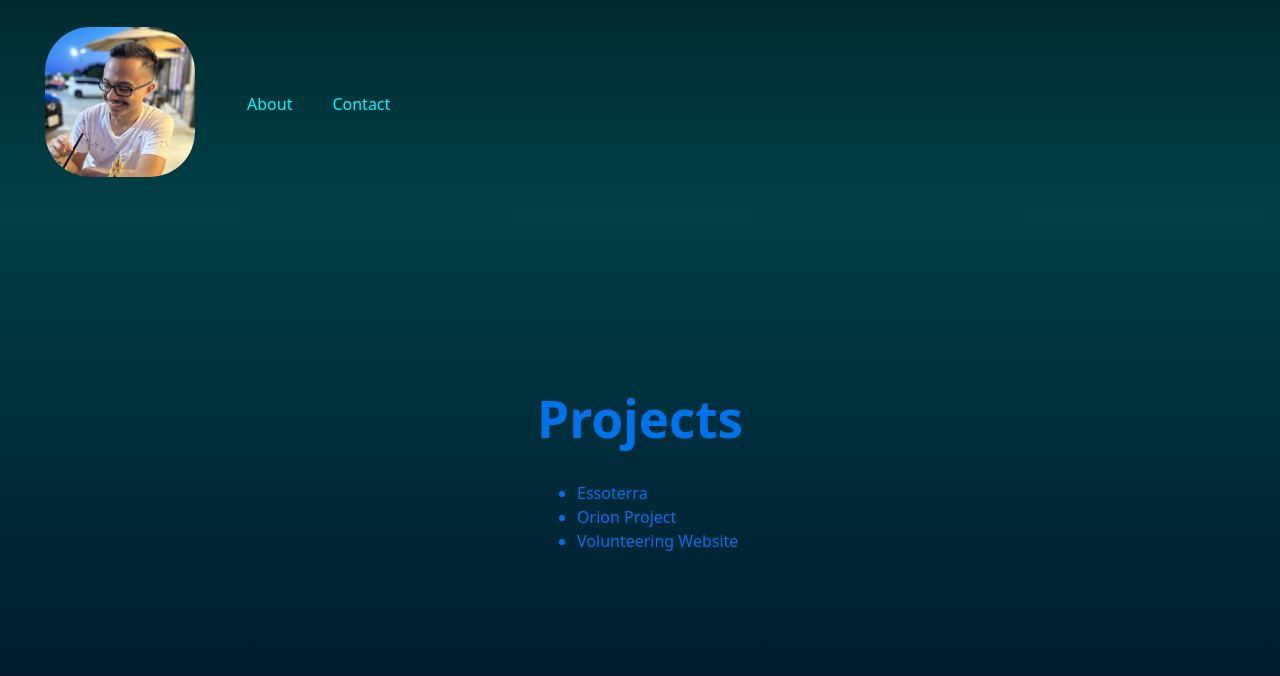
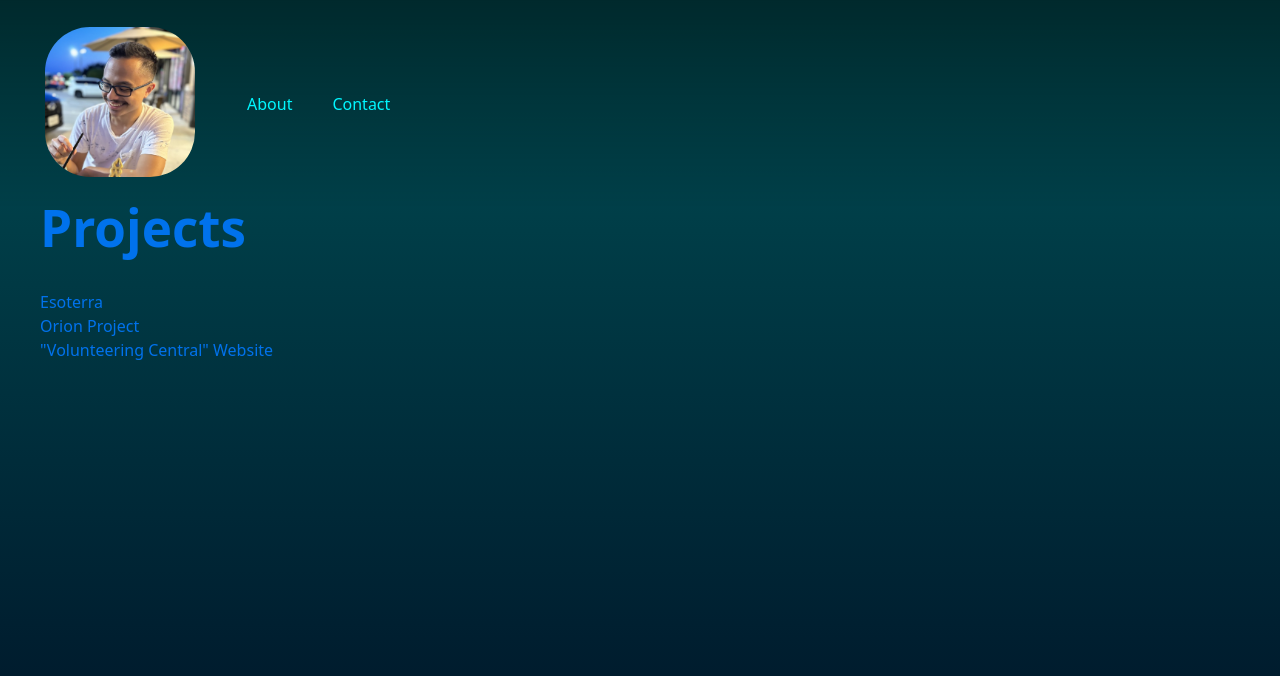
Before and after one commit to LtUdon/AG_Web, a React (Vite) app: page /projects in a window 1280 px wide. Shown: the top 676 px of the page. Built offline with nearby package versions, Linux system fonts and the light colour scheme.

Commit message:
Projects: Content justification fixed.

```diff
--- a/src/About.css
+++ b/src/About.css
@@ -2,7 +2,7 @@
   max-width: 1280px;
   margin: 0 auto;
   padding: 2rem;
-  text-align: center;
+  text-align: left;
 }
 
 /* Token details */
@@ -31,12 +31,6 @@
   padding: 5px;
 }
 
-.profile-pic {
-  border-radius: 30%;
-  width: 150px;
-  height: 150px;
-}
-
 .about-container {
   text-align: left;
 }
--- a/src/Projects.css
+++ b/src/Projects.css
@@ -2,39 +2,7 @@
   max-width: 1280px;
   margin: 0 auto;
   padding: 2rem;
-  text-align: center;
-}
-
-/* Token details */
-.token-container{
-  display: flex;
-  justify-content:left;
-  gap: 10px;
-  padding: 10px;
-}
-
-.token{
-  width: 175px;
-  height: 100px;
-  border-color: #b1fcff;
-  border-width: 10px;
-  background-color: #0f355e;
-  border-radius: 25px;
-  display: flex;
-  justify-content: center;
-  align-items: center;
-}
-
-.token > i{
-  color: #00f7ff;
-  font-size: 75px;
-  padding: 5px;
-}
-
-.profile-pic {
-  border-radius: 30%;
-  width: 150px;
-  height: 150px;
+  text-align: left;
 }
 
 .projects-container {
--- a/src/Projects.jsx
+++ b/src/Projects.jsx
@@ -29,17 +29,17 @@ return (
 	<div>
 		<div className='projects-container'>
 			<h1>Projects</h1>
-			<ul className='project-list'>
-				<li className='project-token'>
-					Essoterra
-				</li>
-				<li className='project-token'>
-					Orion Project
-				</li>
-				<li className='project-token'>
-					Volunteering Website
-				</li>
-			</ul>
+			<div className='project-list'>
+				<div className='project-item'>
+				Esoterra
+				</div>
+				<div className='project-item'>
+				Orion Project
+				</div>
+				<div className='project-item'>
+				"Volunteering Central" Website
+				</div>
+			</div>
 		</div>
 	</div>
 	</>
--- a/src/index.css
+++ b/src/index.css
@@ -7,6 +7,7 @@
   color: rgba(255, 255, 255, 0.87);
   background-image: linear-gradient(to bottom, #004e54, #001327);
   background-color: #001327;
+  background-attachment: fixed;
 
   font-synthesis: none;
   text-rendering: optimizeLegibility;
@@ -24,11 +25,10 @@ a:hover {
 }
 
 body {
-  margin: 0;
-  display: flex;
-  place-items: center;
-  min-width: 320px;
-  min-height: 100vh;
+  /*margin: 0;*/
+  /*display: flex;*/
+  align-items: center;
+  justify-content: left;
 }
 
 h1 {
@@ -112,6 +112,12 @@ nav > ul{
   height:125px;
 }
 
+.profile-pic {
+  border-radius: 30%;
+  width: 150px;
+  height: 150px;
+}
+
 @media (prefers-color-scheme: light) {
   :root {
     color: #0072ec;
```
Also changed, not shown: 1 other file (tests, documents, lock files or other folders).
